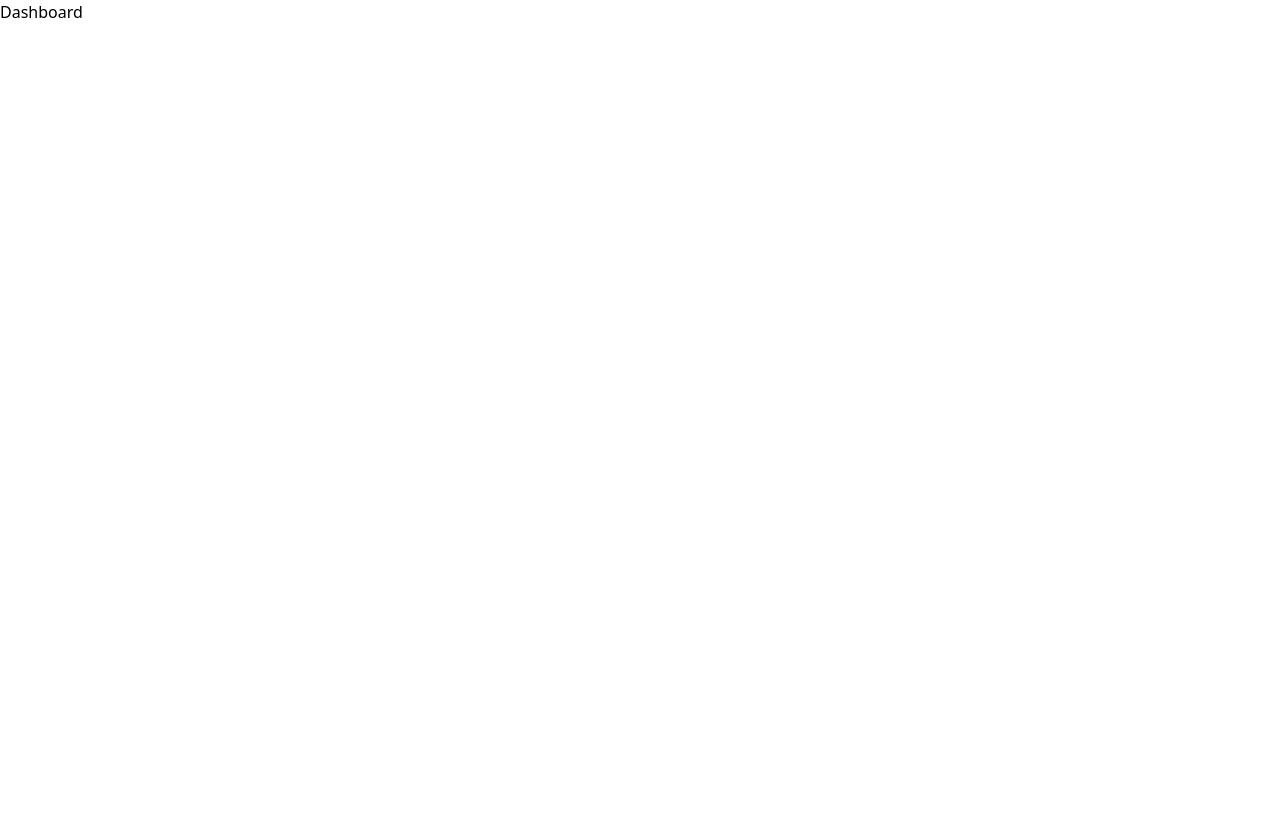
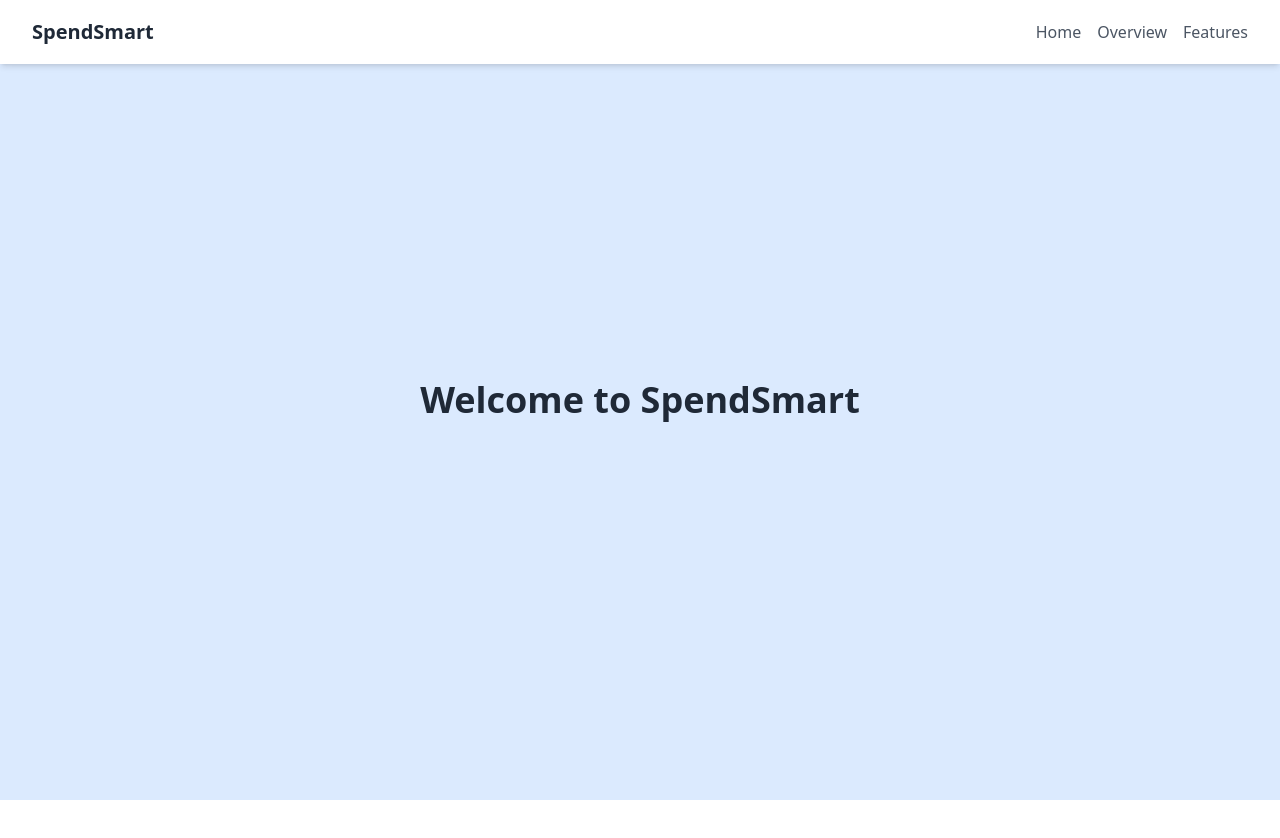
Before and after one commit to TharushiSamindara/Personal_Expense_Tracking_Web_App, a Next.js app in the folder frontend/spend-smart-front/: page / in a window 1280 px wide. Shown: the top 838 px of the page. Before the commit the page ends 800 px from the top, so only its background shows below. Built offline with nearby package versions, Linux system fonts and the light colour scheme.

Commit message:
Home page submition 1

```diff
--- a/frontend/spend-smart-front/app/(register)/login/page.js
+++ b/frontend/spend-smart-front/app/(register)/login/page.js
@@ -60,7 +60,7 @@ function LoginPage() {
 
 export default LoginPage;
 */
-"use client";
+/*"use client";
 
 import React, { useState } from 'react';
 import Link from 'next/link';
@@ -121,3 +121,76 @@ function LoginPage() {
 }
 
 export default LoginPage;
+*/
+
+// pages/login.js
+
+"use client";
+
+import React, { useState } from 'react';
+import Link from 'next/link';
+import axios from 'axios';
+import { useRouter } from 'next/navigation';
+import styles from './LoginPage.module.css';
+
+function LoginPage() {
+  const [username, setUsername] = useState('');
+  const [password, setPassword] = useState('');
+  const router = useRouter();
+
+  const handleSubmit = async (e) => {
+    e.preventDefault();
+    try {
+      const response = await axios.get(`http://localhost:8080/login/read/${username}/${password}`);
+
+      if (response.data) {
+        console.log('Login successful:', response.data);
+        router.push(`/dashboard?username=${encodeURIComponent(username)}`);
+      }
+    } catch (error) {
+      console.error('Login failed:', error.response?.data || error.message);
+      alert('Invalid username or password');
+    }
+  };
+
+  return (
+    <div className={styles['login-page']}>
+      <h2 className={styles.title}>Login</h2>
+      <form onSubmit={handleSubmit}>
+        <div>
+          <label className={styles.label} htmlFor="username">Username:</label>
+          <input
+            className={styles.input}
+            type="text"
+            id="username"
+            value={username}
+            onChange={(e) => setUsername(e.target.value)}
+            required
+          />
+        </div>
+        <div>
+          <label className={styles.label} htmlFor="password">Password:</label>
+          <input
+            className={styles.input}
+            type="password"
+            id="password"
+            value={password}
+            onChange={(e) => setPassword(e.target.value)}
+            required
+          />
+        </div>
+        <button className={styles.button} type="submit">Login</button>
+      </form>
+      <br/>
+      <p className="text-sm text-gray-600">
+        Don't have an account?{' '}
+        <Link href="/signin" className="text-blue-500 hover:underline">
+          Sign Up
+        </Link>
+      </p>
+
+    </div>
+  );
+}
+
+export default LoginPage;
--- a/frontend/spend-smart-front/app/page.js
+++ b/frontend/spend-smart-front/app/page.js
@@ -1,13 +1,63 @@
-'use client'
+"use client";
 
-import { useRouter } from 'next/navigation'
+import React from 'react';
 
-export default function Page() {
-  const router = useRouter()
+export default function HomePage() {
+  return (
+    <div>
+      {/* Navigation Bar */}
+      <nav className="fixed top-0 left-0 w-full bg-white shadow-md z-10">
+        <div className="max-w-7xl mx-auto px-4 sm:px-6 lg:px-8">
+          <div className="flex items-center justify-between h-16">
+            <div className="text-xl font-bold text-gray-800">SpendSmart</div>
+            <div className="space-x-4">
+              <a href="#home" className="text-gray-600 hover:text-blue-500">
+                Home
+              </a>
+              <a href="#overview" className="text-gray-600 hover:text-blue-500">
+                Overview
+              </a>
+              <a href="#features" className="text-gray-600 hover:text-blue-500">
+                Features
+              </a>
+            </div>
+          </div>
+        </div>
+      </nav>
 
-  return (
-    <button type="button" onClick={() => router.push('/dashboard')}>
-      Dashboard
-    </button>
-  )
+      {/* Home Section */}
+      <section id="home" className="h-screen flex items-center justify-center bg-blue-100">
+        <h1 className="text-4xl font-bold text-gray-800">
+          Welcome to SpendSmart
+        </h1>
+      </section>
+
+      {/* Overview Section */}
+      <section id="overview" className="h-screen flex items-center justify-center bg-white">
+        <div className="max-w-4xl mx-auto text-center">
+          <h2 className="text-3xl font-semibold text-gray-800">
+            Overview
+          </h2>
+          <p className="mt-4 text-gray-600">
+            SpendSmart helps you track your expenses effortlessly, providing insights into your spending habits and helping you stay on budget.
+          </p>
+        </div>
+      </section>
+
+      {/* Features Section */}
+      <section id="features" className="h-screen flex items-center justify-center bg-blue-50">
+        <div className="max-w-4xl mx-auto text-center">
+          <h2 className="text-3xl font-semibold text-gray-800">
+            Features
+          </h2>
+          <ul className="mt-4 space-y-4 text-gray-600">
+            <li>- Track your daily expenses easily.</li>
+            <li>- Get insights with graphical representations.</li>
+            <li>- Set budget limits and manage your savings.</li>
+            <li>- Secure and user-friendly interface.</li>
+          </ul>
+        </div>
+      </section>
+    </div>
+  );
 }
```
